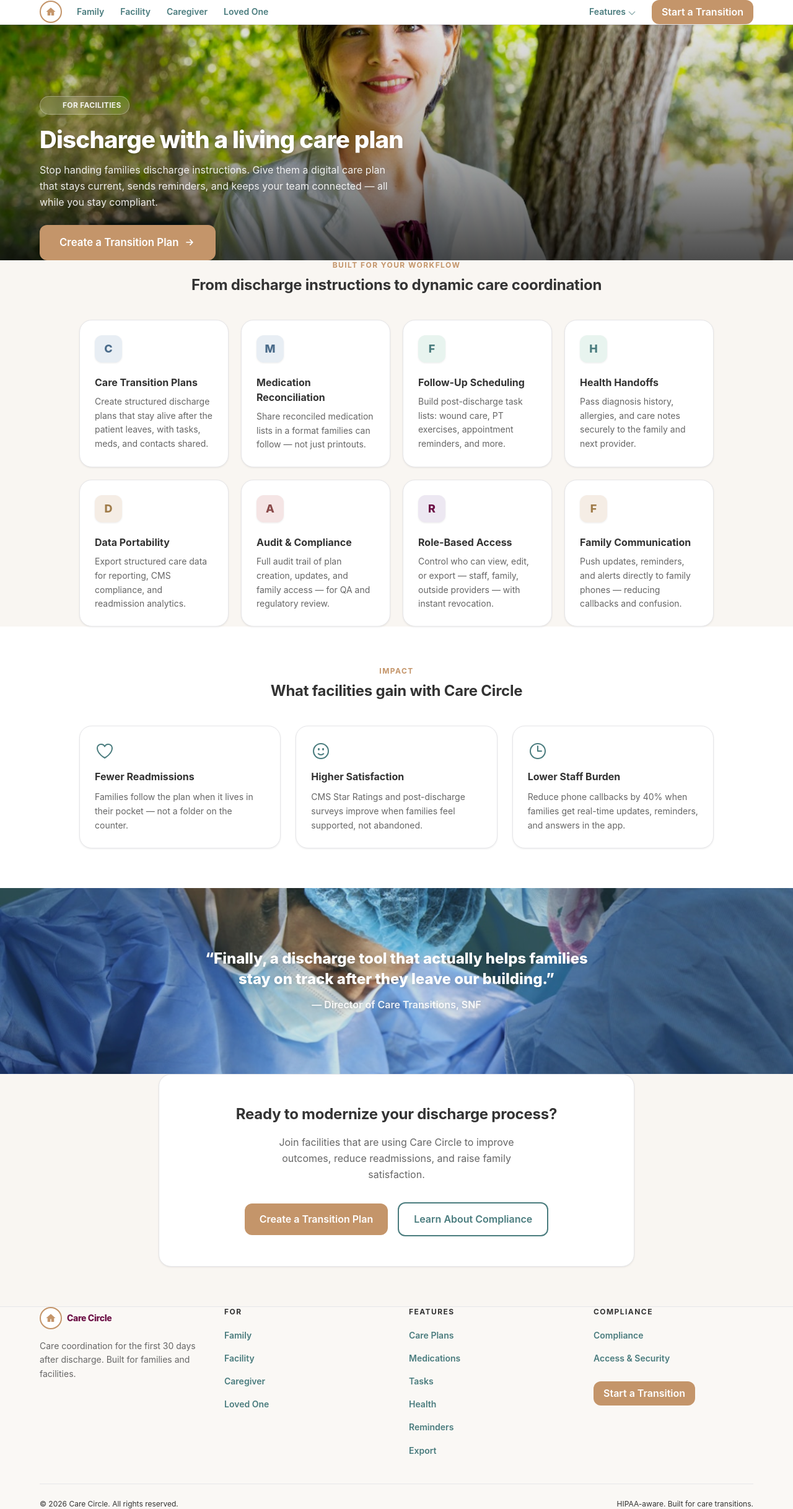
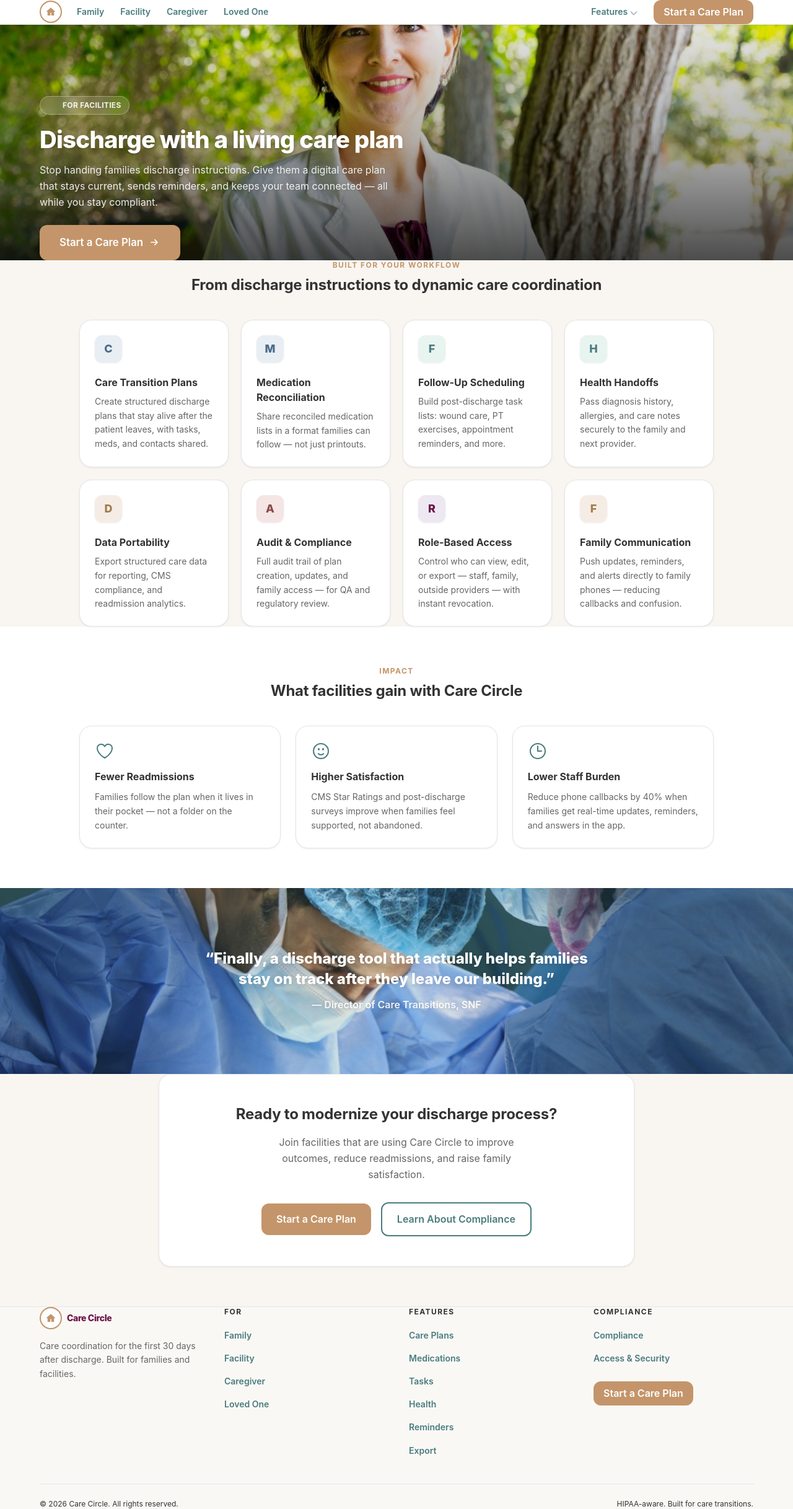
Before and after one commit to Assistedly-Inc/care-circle, a Next.js app in the folder frontend/: page /professional in a window 1280 px wide. Shown: the whole page at 62% size. Built offline with nearby package versions, Linux system fonts and the light colour scheme.

Commit message:
feat: rename transition CTAs to 'Start a Care Plan' across nav, footer, personas, and cases page

```diff
--- a/frontend/app/(persona)/family/page.tsx
+++ b/frontend/app/(persona)/family/page.tsx
@@ -60,7 +60,7 @@ export default function FamilyPage() {
                 The discharge planner hands you a folder. Now what? Care Circle turns that folder into a shared living plan that keeps everyone connected through the first 30 days.
               </p>
               <Link href="/features/cases/" className="btn btn-primary btn-lg shadow-md">
-                Start a Transition Plan
+                Start a Care Plan
                 <svg className="w-5 h-5" fill="none" viewBox="0 0 24 24" stroke="currentColor"><path strokeLinecap="round" strokeLinejoin="round" strokeWidth={2} d="M13 7l5 5m0 0l-5 5m5-5H6"/></svg>
               </Link>
             </div>
--- a/frontend/app/(persona)/professional/page.tsx
+++ b/frontend/app/(persona)/professional/page.tsx
@@ -36,7 +36,7 @@ export default function ProfessionalPage() {
                 Stop handing families discharge instructions. Give them a digital care plan that stays current, sends reminders, and keeps your team connected — all while you stay compliant.
               </p>
               <Link href="/features/cases/" className="btn btn-primary btn-lg shadow-md">
-                Create a Transition Plan
+                Start a Care Plan
                 <svg className="w-5 h-5" fill="none" viewBox="0 0 24 24" stroke="currentColor"><path strokeLinecap="round" strokeLinejoin="round" strokeWidth={2} d="M13 7l5 5m0 0l-5 5m5-5H6"/></svg>
               </Link>
             </div>
@@ -104,7 +104,7 @@ export default function ProfessionalPage() {
             Join facilities that are using Care Circle to improve outcomes, reduce readmissions, and raise family satisfaction.
           </p>
           <div className="flex flex-wrap items-center justify-center gap-4">
-            <Link href="/features/cases/" className="btn btn-primary">Create a Transition Plan</Link>
+            <Link href="/features/cases/" className="btn btn-primary">Start a Care Plan</Link>
             <Link href="/features/audit/" className="btn btn-outline">Learn About Compliance</Link>
           </div>
         </div>
--- a/frontend/app/Footer.tsx
+++ b/frontend/app/Footer.tsx
@@ -82,7 +82,7 @@ export default function Footer() {
               ))}
             </ul>
             <Link href="/features/cases/" className="btn btn-primary text-sm !py-2 !px-4 inline-flex">
-              Start a Transition
+              Start a Care Plan
             </Link>
           </div>
         </div>
--- a/frontend/app/SiteNav.tsx
+++ b/frontend/app/SiteNav.tsx
@@ -97,7 +97,7 @@ export default function SiteNav() {
 
         {/* CTA */}
         <Link href="/features/cases/" className="hidden md:inline-flex btn btn-primary !py-2 !px-4 text-sm whitespace-nowrap">
-          Start a Transition
+          Start a Care Plan
         </Link>
 
         {/* Mobile hamburger */}
@@ -165,7 +165,7 @@ export default function SiteNav() {
             </div>
             <div className="pt-1">
               <Link href="/features/cases/" onClick={() => setMobileOpen(false)} className="btn btn-primary w-full justify-center !py-3">
-                Start a Transition
+                Start a Care Plan
               </Link>
             </div>
           </div>
--- a/frontend/app/features/cases/page.tsx
+++ b/frontend/app/features/cases/page.tsx
@@ -101,7 +101,7 @@ export default function CasesDemoPage() {
           </p>
           {!showForm && !submitted && (
             <button onClick={() => setShowForm(true)} className="btn btn-primary btn-lg">
-              Create a Care Plan
+              Start a Care Plan
               <svg className="w-5 h-5" fill="none" viewBox="0 0 24 24" stroke="currentColor"><path strokeLinecap="round" strokeLinejoin="round" strokeWidth={2} d="M12 4v16m8-8H4"/></svg>
             </button>
           )}
@@ -118,7 +118,7 @@ export default function CasesDemoPage() {
       {showForm && (
         <div className="container mt-8">
           <div className="card !p-6 md:!p-8 max-w-2xl mx-auto border border-[var(--color-accent)]/20">
-            <h2 className="text-lg font-extrabold text-[var(--color-text)] mb-1">Start a Care Transition</h2>
+            <h2 className="text-lg font-extrabold text-[var(--color-text)] mb-1">Start a Care Plan</h2>
             <p className="text-sm text-[var(--color-text-light)] mb-6">Fill in your details and a care plan will be created. A specialist will reach out to help you set up the real thing.</p>
             <form onSubmit={handleSubmit} className="space-y-4">
               <div className="grid sm:grid-cols-2 gap-4">
--- a/frontend/app/page.tsx
+++ b/frontend/app/page.tsx
@@ -46,7 +46,7 @@ export default function HomePage() {
               </p>
               <div className="flex flex-wrap items-center gap-3">
                 <Link href="/features/cases/" className="btn btn-primary btn-lg shadow-md">
-                  Start a Care Transition
+                  Start a Care Plan
                   <svg className="w-5 h-5" fill="none" viewBox="0 0 24 24" stroke="currentColor"><path strokeLinecap="round" strokeLinejoin="round" strokeWidth={2} d="M13 7l5 5m0 0l-5 5m5-5H6"/></svg>
                 </Link>
               </div>
@@ -223,7 +223,7 @@ export default function HomePage() {
           </p>
           <div className="flex flex-wrap items-center justify-center gap-4">
             <Link href="/features/cases/" className="btn btn-primary btn-lg">
-              Start a Transition
+              Start a Care Plan
             </Link>
 
           </div>
```
Also changed, not shown: 1 other file (tests, documents, lock files or other folders).
